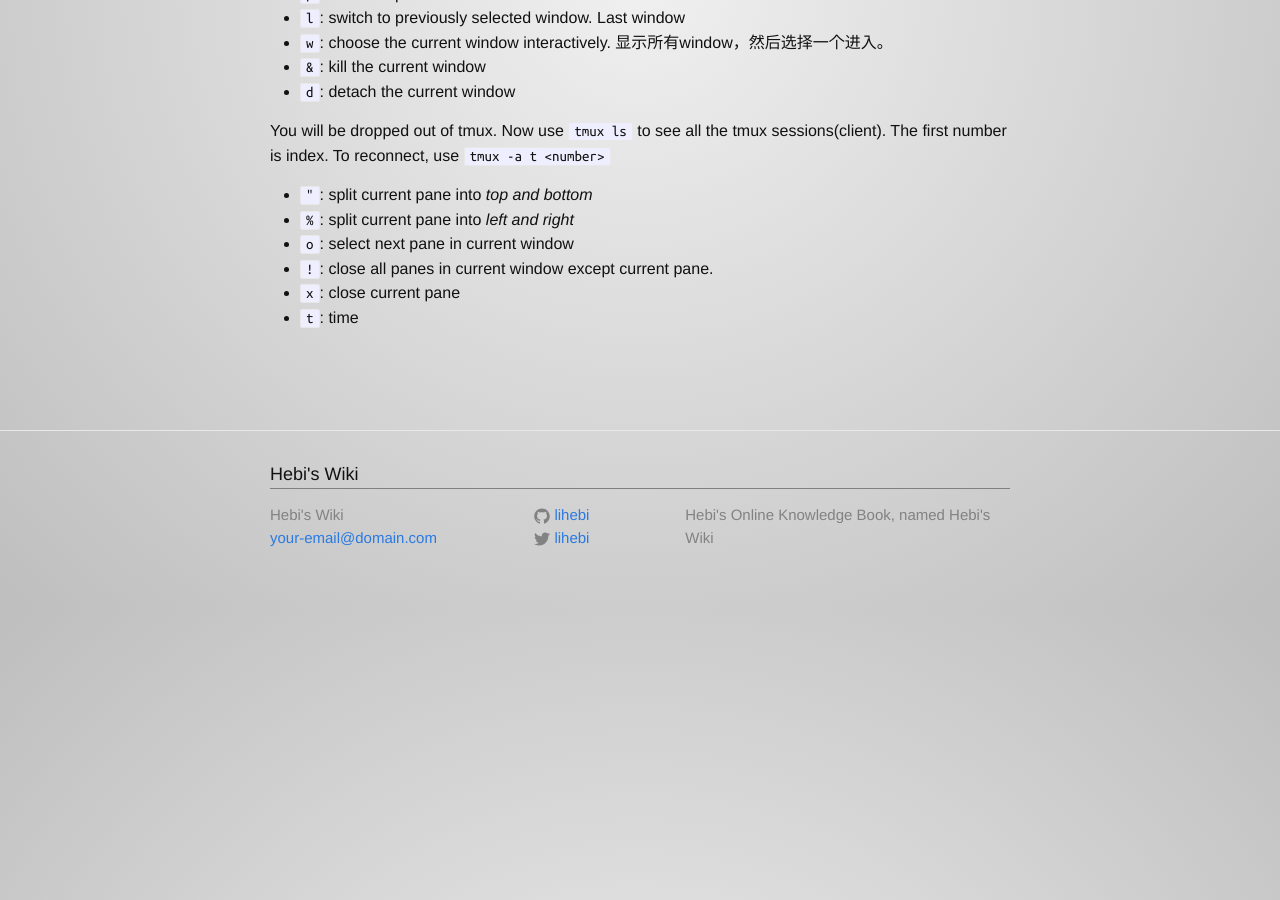
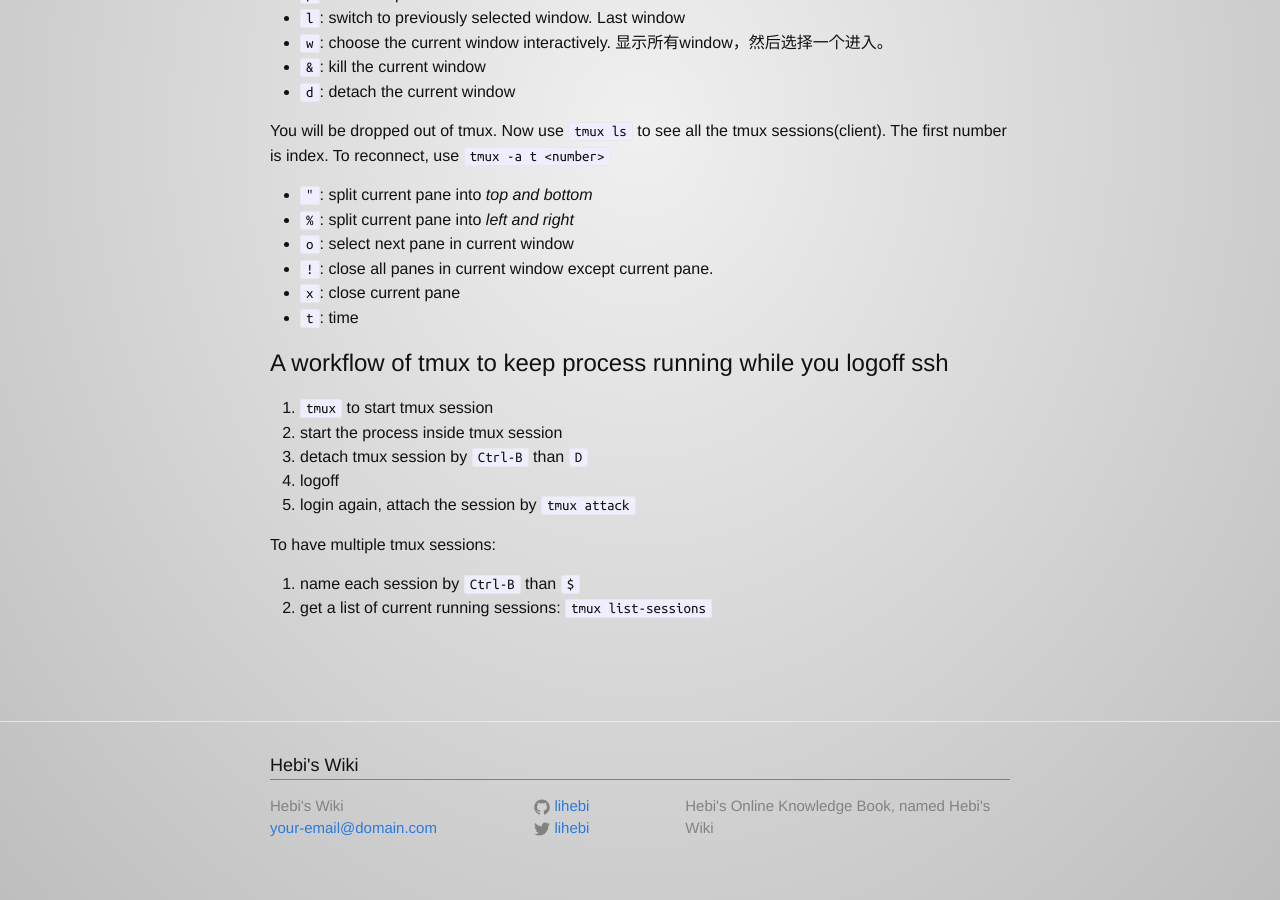
Before and after one commit to lihebi/wiki-old, a Jekyll site: the page built from _wiki/operating-system/linux/tmux.md, in a window 1280 px wide and 900 px high, scrolled down 642 px. Built offline with Jekyll 4.4.1, drawn with Linux system fonts in a browser that asks for light colours; nearby versions of some CDN libraries; Markdown is read by kramdown in place of the engine named in the settings; a style sheet for code colours, icons or effects is not loaded.

Commit message:
Add tmux workflow for offline ssh process running

```diff
--- a/_wiki/operating-system/linux/tmux.md
+++ b/_wiki/operating-system/linux/tmux.md
@@ -40,3 +40,17 @@ To reconnect, use `tmux -a t <number>`
 * `!`: close all panes in current window except current pane.
 * `x`: close current pane
 * `t`: time
+
+A workflow of tmux to keep process running while you logoff ssh
+===============================================================
+
+1. `tmux` to start tmux session
+2. start the process inside tmux session
+3. detach tmux session by `Ctrl-B` than `D`
+4. logoff
+5. login again, attach the session by `tmux attack`
+
+To have multiple tmux sessions:
+
+1. name each session by `Ctrl-B` than `$`
+2. get a list of current running sessions: `tmux list-sessions`
```
